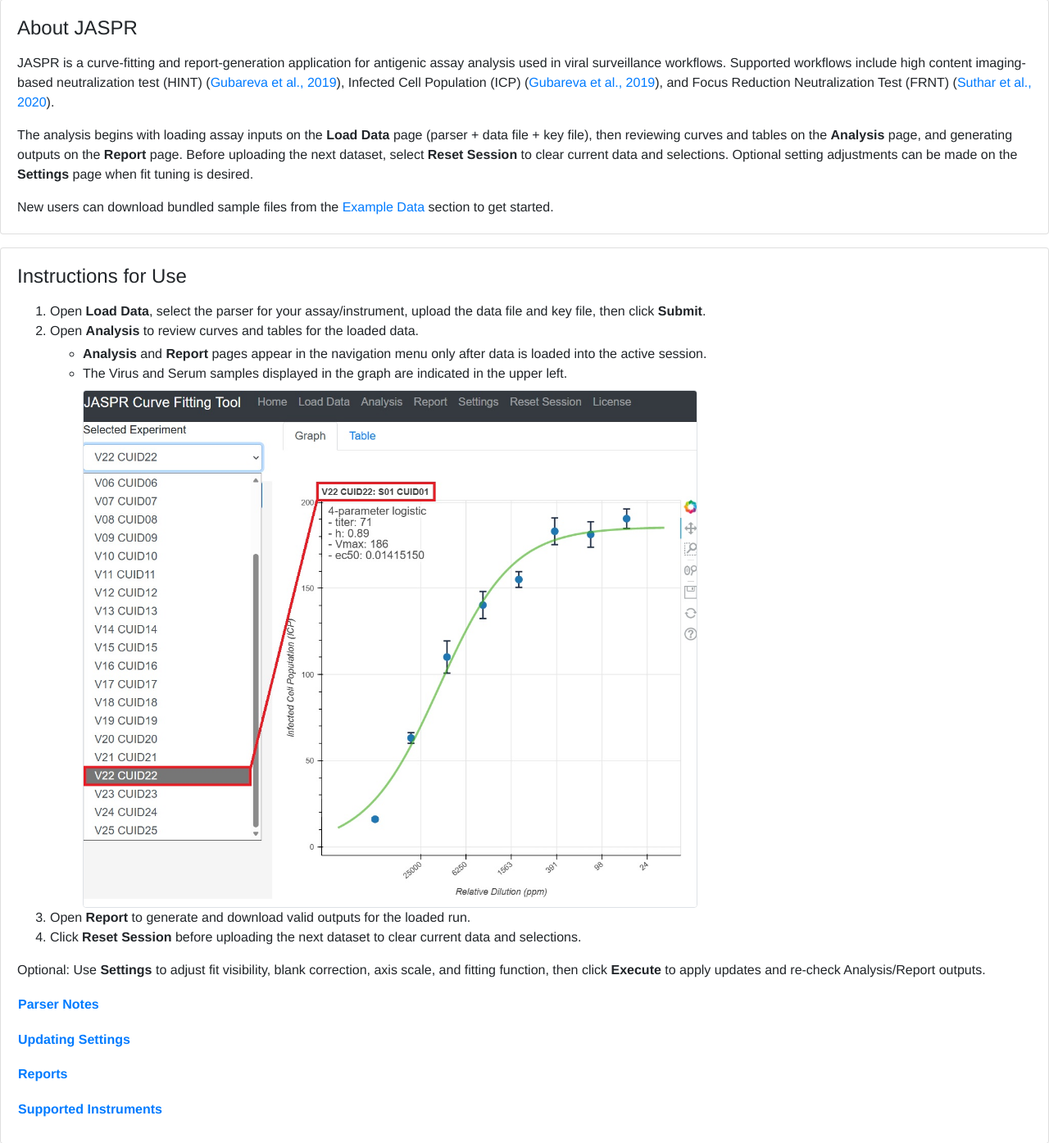
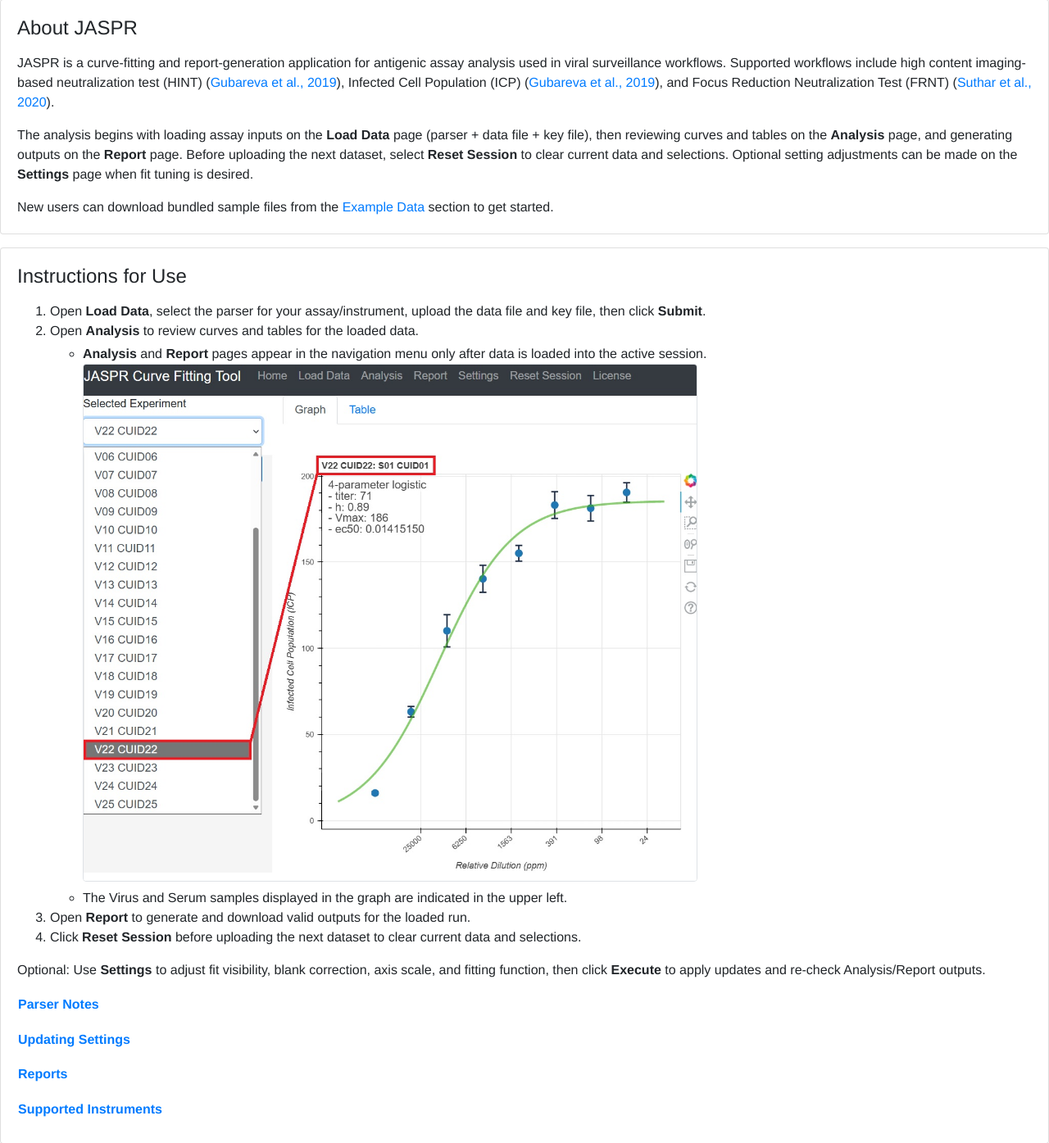
Before and after one commit to CDCgov/jaspr, a Flask app: page / in a window 1280 px wide. Shown: the part 57-1452 px from the top of the page at 82% size. Run offline with Flask 3, Linux system fonts and the light colour scheme; some libraries are stand-ins or nearby versions.

Commit message:
Updating instructions

```diff
--- a/app/jaspr/templates/main.html
+++ b/app/jaspr/templates/main.html
@@ -39,14 +39,14 @@
 						<ul class="mb-0 mt-1">
 							<li><strong>Analysis</strong> and <strong>Report</strong> pages appear in the navigation menu only after data is loaded into the active session.</li>
 							<li>
-								The Virus and Serum samples displayed in the graph are indicated in the upper left.
 								<img
 									src="{{ url_for('static', filename='images/instructions/Sample_selection.jpg') }}"
 									alt="Example graph highlighting Virus and Serum sample selection in the upper-left"
-									class="img-fluid border rounded mt-2"
+									class="img-fluid border rounded d-block mb-2"
 									style="max-width: 750px; max-height: 750px; width: 100%; height: auto;"
 									onerror="this.style.display='none'"
 								/>
+								<span class="d-block">The Virus and Serum samples displayed in the graph are indicated in the upper left.</span>
 							</li>
 						</ul>
 					</li>
```
